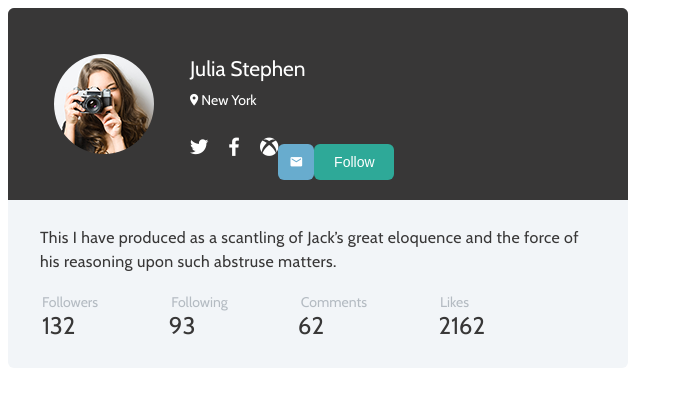
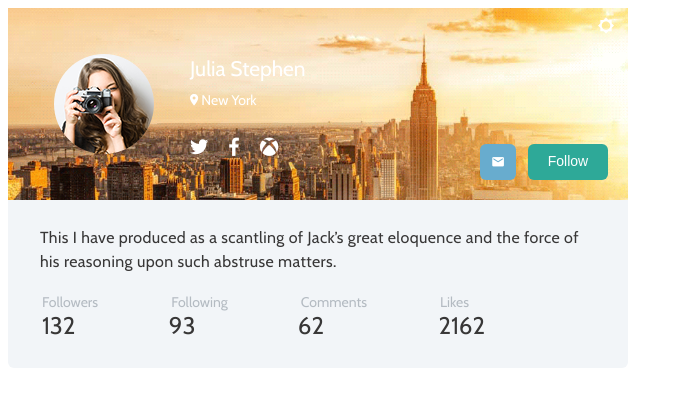
Before and after one commit to OlexandrNaumenko/UiKit, a plain HTML site: page news.html in a window 1280 px wide. Shown: the whole page, without its empty margins (0-683 px from the left). Drawn offline with nearby package versions, Linux system fonts and the light colour scheme.

Commit message:
+gorod.png +.sub_button

```diff
--- a/css/news.less
+++ b/css/news.less
@@ -10,10 +10,13 @@
 }
 
 .header{
-  background-image: url("../images/fon.png");
+  background-image: url("./../images/gorod.png");
   width: 620px;
   height: 192px;
   color: white;
+  background-size: 100% auto;
+  position:relative;
+
 }
 
 .avatar{
@@ -49,6 +52,7 @@
   float: left;
   padding-left: 21px;
   font-size: 22px;
+  cursor: pointer;
 }
 
 .header .social .twitter{
@@ -56,7 +60,9 @@
 }
 
 .buttons{
-  padding: 10px 10px 10px 10px;
+  position: absolute;
+  bottom: 20px;
+  right: 20px;
 }
 .header .buttons .email{
   float: left;
@@ -64,11 +70,11 @@
   font-size:14px;
   width:36px;
   height:36px;
+  margin-right: 12px;
+  padding:0;
 }
 
-.for_follow{
-  padding-right: 12px;
-}
+
 .follow {
   font-size: 14px;
   color: #ffffff;
@@ -79,6 +85,20 @@
   width:80px;
   height:36px;
   border-style: none;
+  padding: 9px 14px 11px 14px;
+  cursor: pointer;
+}
+
+.set_btm{
+  background-color: rgba(255, 255, 255, 0);
+  border: none;
+  border-bottom: none;
+  color: #ffffff;
+  font-size: 17px;
+  position: absolute;
+  top:8px;
+  right:8px;
+  cursor: pointer;
 }
 
 .content{
--- a/news.html
+++ b/news.html
@@ -39,17 +39,19 @@
             </div>
         </div>
         <div class="buttons">
-            <div>
-                <button type="email" name="email" class="email follow">
+                <button type="button" name="email" class="email follow">
                     <i class="zmdi zmdi-email">
                     </i>
                 </button>
-            </div>
-            <div class="for_follow">
                 <button type="button" name="follow" class="follow">
                      Follow
                 </button>
-            </div>
+        </div>
+        <div class="setting">
+            <button type="button" name="setting" class="set_btm">
+                <i class="zmdi zmdi-brightness-5">
+                </i>
+            </button>
         </div>
     </div>
     <div class="content">
```
Also changed, not shown: images/gorod.png (added).
